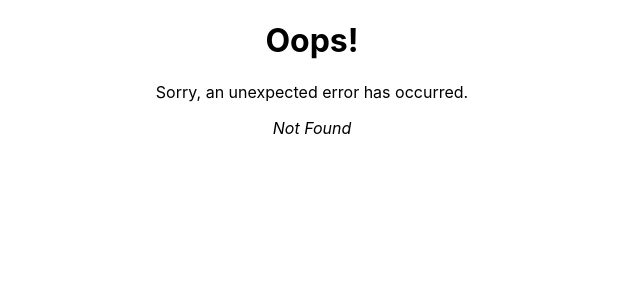
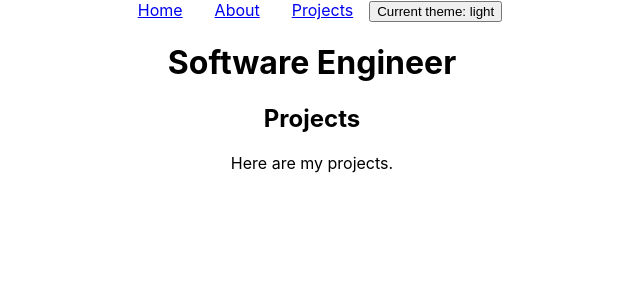
Before and after one commit to asvirts/portfolioWebsite, a React (Create React App) app in the folder virts-dev/: page /projects in a window 1280 px wide. Before the commit this address had no page. Shown: the top 300 px of the page, without its empty margins (328-968 px from the left). Built offline with nearby package versions, Linux system fonts and the light colour scheme.

Commit message:
change the color theme

```diff
--- a/virts-dev/src/index.css
+++ b/virts-dev/src/index.css
@@ -1,4 +1,21 @@
+/* THEME */
+
+.light {
+  background-color: #fff;
+  color: #000;
+  height: 100vh;
+}
+
+.dark {
+  background-color: #111;
+  color: #fff;
+  height: 100vh;
+}
+
+/* GLOBAL */
+
 body {
+  margin: 0;
   text-align: center;
   font-family: -apple-system, BlinkMacSystemFont, "Segoe UI", "Roboto", "Oxygen",
     "Ubuntu", "Cantarell", "Fira Sans", "Droid Sans", "Helvetica Neue",
--- a/virts-dev/src/index.jsx
+++ b/virts-dev/src/index.jsx
@@ -8,6 +8,7 @@ import "./index.css"
 import Root, {loader as rootLoader} from "./routes/root"
 import ErrorPage from "./error"
 import About from "./routes/about"
+import Projects from "./routes/projects"
 
 const router = createBrowserRouter([
   {
@@ -20,6 +21,10 @@ const router = createBrowserRouter([
         path: "/about",
         element: <About />,
       },
+      {
+        path: "/projects",
+        element: <Projects />,
+      },
     ],
   },
 ])
--- /dev/null
+++ b/virts-dev/src/routes/projects.jsx
@@ -0,0 +1,10 @@
+export default function Projects() {
+    return (
+      <>
+        <h2>Projects</h2>
+        <p>
+          Here are my projects.
+        </p>
+      </>
+    );
+  }
--- a/virts-dev/src/routes/root.jsx
+++ b/virts-dev/src/routes/root.jsx
@@ -1,5 +1,7 @@
-import {Outlet, Link, useLoaderData} from "react-router-dom"
+import React, { useState } from 'react'
+import {Outlet, Link} from "react-router-dom"
 import About from "./about"
+import "../index.css"
 
 export async function loader() {
   const about = await About()
@@ -7,17 +9,26 @@ export async function loader() {
 }
 
 export default function Root() {
-    const {about} = useLoaderData()
+    const [theme, setTheme] = useState('light');
+
     return (
-        <>
+        <div className={theme}>
           <nav>
             <li><Link to="/">Home</Link></li>
-            <li><Link to={'about'}>About</Link></li>
+            <li><Link to='about'>About</Link></li>
+            <li><Link to='projects'>Projects</Link></li>
+            <button onClick={() => setTheme(
+              theme === 'light' ? 'dark' : 'light'
+            )}>
+              Current theme: {theme}
+            </button>
           </nav>
+
           <h1>Software Engineer</h1>
+
           <div id="detail">
             <Outlet />
           </div>
-        </>
+        </div>
       );
   }
```
